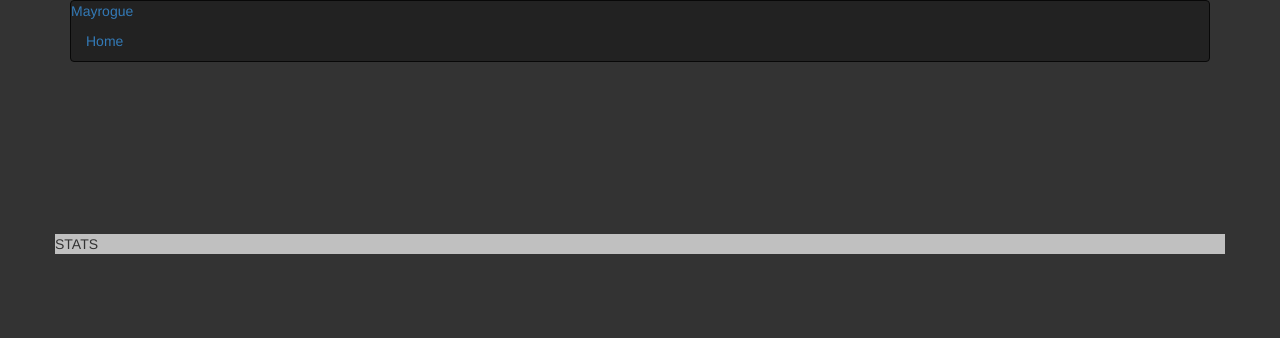
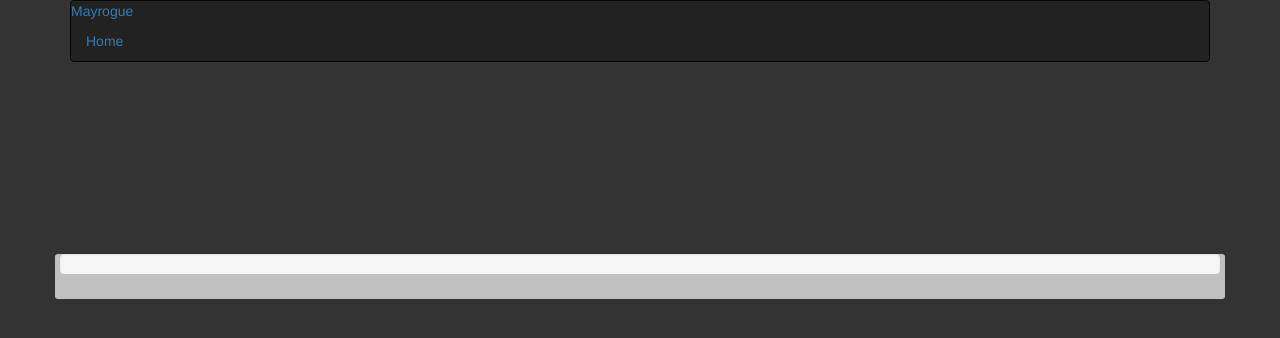
Before and after one commit to mayflower/mayrogue, a website: page frontend/index.html in a window 1280 px wide. Drawn offline with nearby package versions, Linux system fonts and the light colour scheme.

Commit message:
nicer styling of HP stats

```diff
--- a/frontend/dispatch.js
+++ b/frontend/dispatch.js
@@ -57,7 +57,7 @@ define(['underscore', 'util', 'eventBus', 'mousetrap', 'tiles',
 
             statsView = new StatsView({
                 player: player,
-                elt: document.getElementById('stats')
+                elt: document.getElementById('name_stats')
             });
 
             generation = 0;
--- a/frontend/index.html
+++ b/frontend/index.html
@@ -24,8 +24,11 @@
                 <div class="span9">
                     <canvas id="stage"></canvas>
                 </div>
-                <div id="stats" class="span3" style="background-color: silver">
-                    STATS
+                <div id="stats" class="span2" style="background-color: silver">
+                    <h2 id="name_stats"></h2>
+                    <div class="progress progress-success">
+                        <div class="bar" style="width:100%" id="live_stats"></div>
+                    </div>
                 </div>
             </div>
         </div>
--- a/frontend/style.css
+++ b/frontend/style.css
@@ -8,3 +8,11 @@ body {
     border: 1px solid;
     margin: 0 34px;
 }
+
+#stats {
+    padding: 5px;
+    padding-top: 0;
+    border-radius: 3px;
+    -webkit-border-radius: 3px;
+    -moz-border-radius: 3px;
+}
```
Also changed, not shown: scripts/statsView.js (+11 -2 lines).
